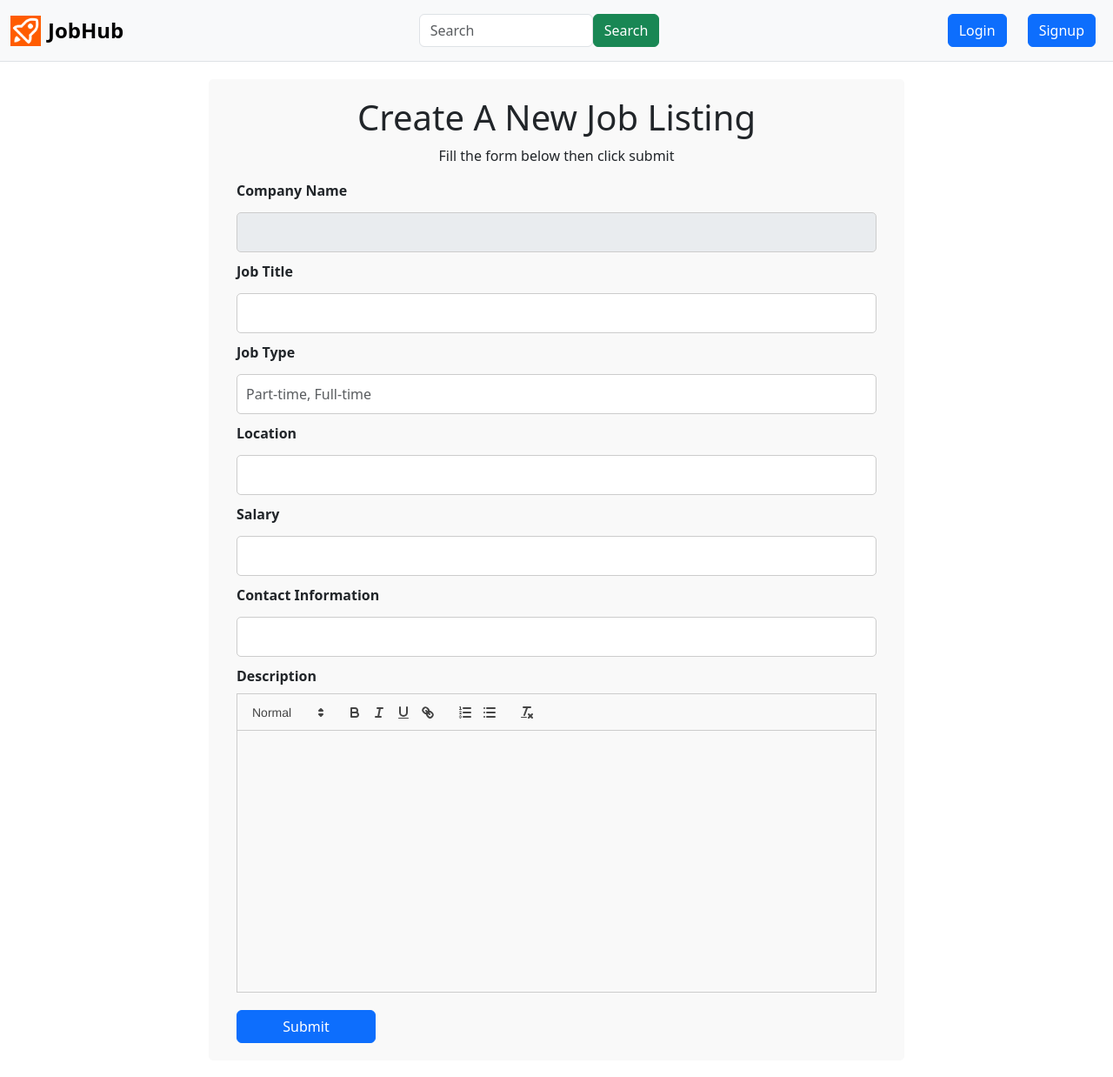
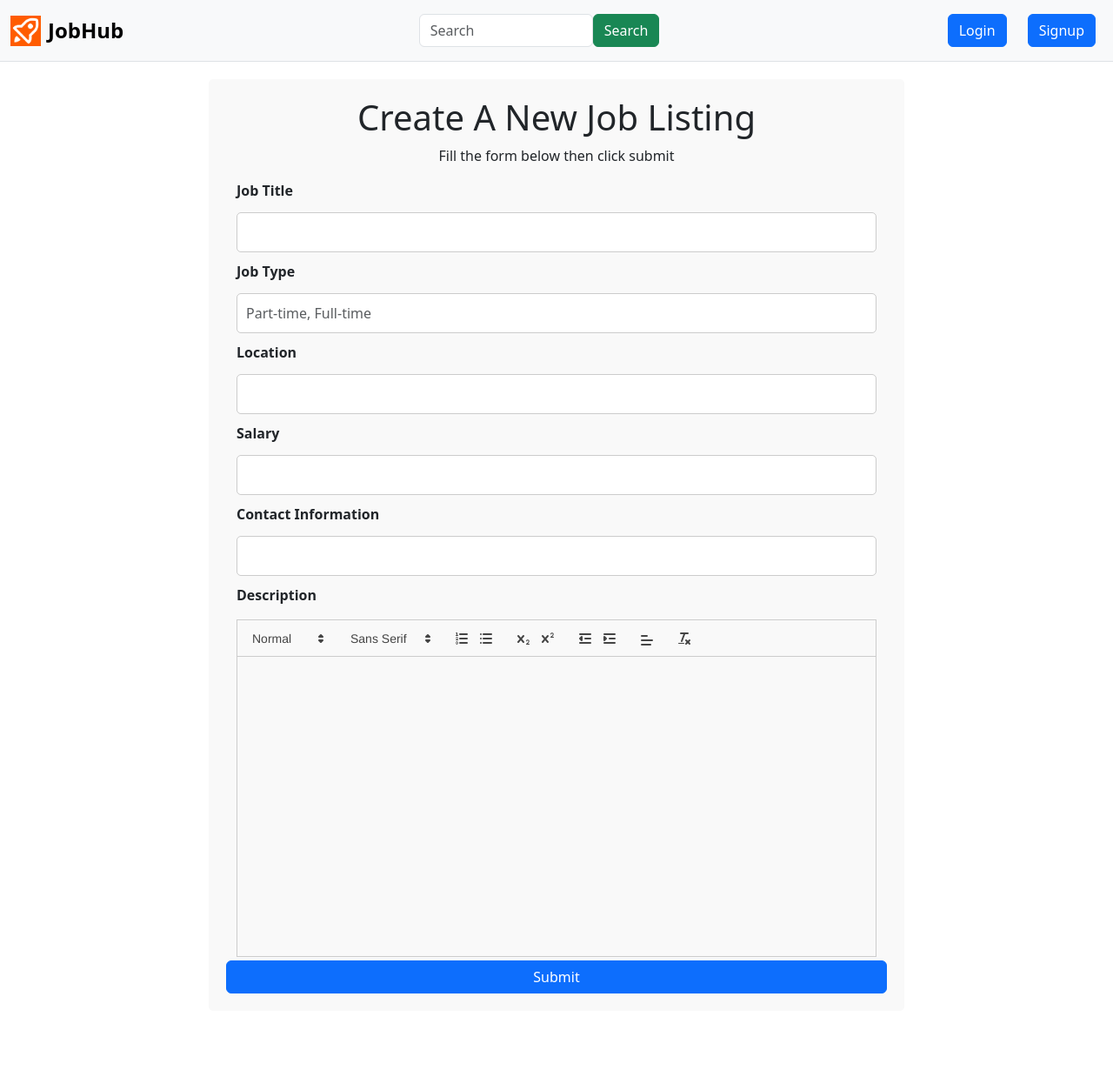
Before and after one commit to paulhuii/SENG401-Project, a React (Create React App) app in the folder client/: page /CompanyPost in a window 1280 px wide. Shown: the whole page at 87% size. After the commit the page ends 1182 px from the top, so only its background shows below. Built offline with nearby package versions, Linux system fonts and the light colour scheme.

Commit message:
added submit button

```diff
--- a/client/src/CompanyPost.css
+++ b/client/src/CompanyPost.css
@@ -1,4 +1,6 @@
-.company-post-page h1, .instruction-text{
+/* CompanyPost style sheet */
+
+.post-heading, .instruction-text{
     text-align: center;
 }
 
@@ -9,5 +11,5 @@
 .submit-btn {
     display: block;
     width: 10rem;
-    margin: 20px auto 0;
+    margin: 5px auto 0;
 }
--- a/client/src/CompanyPost.js
+++ b/client/src/CompanyPost.js
@@ -7,15 +7,12 @@ const CompanyPost = () => {
 
     return (
         <div className="container company-post-page">
-            <form>
-                <h1>Create A New Job Listing</h1>
+            <form className="row">
+                <div className="col">
+
+                </div>
+                <h1 className="post-heading">Create A New Job Listing</h1>
                 <p className="instruction-text">Fill the form below then click submit</p>
-
-                <div>
-                    <label htmlFor="companyName" className="form-label">Company Name</label>
-                    {/* Disable input field, should pull name from database */}
-                    <input type="text" className="form-control" id="companyName" disabled/>
-                </div>
 
                 <div>
                     <label htmlFor="job-title" className="form-label">Job Title</label>
@@ -26,7 +23,6 @@ const CompanyPost = () => {
                     <label htmlFor="job-type" className="form-label">Job Type</label>
                     <input type="text" className="form-control" id="job-type" placeholder="Part-time, Full-time"/>
                 </div>
-
 
                 <div>
                     <label htmlFor="location" className="form-label">Location</label>
@@ -44,9 +40,11 @@ const CompanyPost = () => {
                 </div>
 
                 <label className="description-label">Description</label>
+
                 <RichTextEditor/>
+
+                <button type="button" className="btn btn-primary submit-btn">Submit</button>
             </form>
-            <button type="button" className="btn btn-primary submit-btn">Submit</button>
         </div>
         )
 }
--- a/client/src/RichTextEditor.css
+++ b/client/src/RichTextEditor.css
@@ -1,3 +1,14 @@
-.rich-text-editor .ql-editor {
-    min-height: 300px;
+.rich-text-editor {
+    padding: 0.5rem;
+    height: 400px;
 }
+
+/* Fix quills overlapping text container problem*/
+.rich-text-editor .ql-container {
+    max-height: 90%;
+}
+
+/* Set editor to have same font size as bootstrap */
+.ql-editor {
+    font-size: 1rem;
+}
--- a/client/src/RichTextEditor.js
+++ b/client/src/RichTextEditor.js
@@ -4,6 +4,22 @@ import Quill from "quill"
 // Quill style sheet
 import "quill/dist/quill.snow.css"
 import "./RichTextEditor.css"
+
+// Quill documentation: https://quilljs.com/
+
+const toolbarOptions = [
+    // false is normal font
+    [{ 'header': [1, 2, 3, false] }],
+    // use default font choices
+    [{font: []}],
+    [{ 'list': 'ordered'}, { 'list': 'bullet' }],
+    // allow sub and superscript
+    [{ 'script': 'sub'}, { 'script': 'super' }],
+    // indents
+    [{ 'indent': '-1'}, { 'indent': '+1' }],
+    [{ 'align': [] }],
+    ['clean']
+]
 
 const RichTextEditor = () => {
 
@@ -20,7 +36,7 @@ const RichTextEditor = () => {
         // Create a div element to put the editor in
         const richTextEditor = document.createElement("div")
         wrapper.append(richTextEditor)
-        new Quill(richTextEditor, {theme:"snow"})
+        new Quill(richTextEditor, {theme:"snow", modules: {toolbar: toolbarOptions}})
     }, [])
 
     return <div className="rich-text-editor" id="container" ref={wrapperRef}></div>
```
